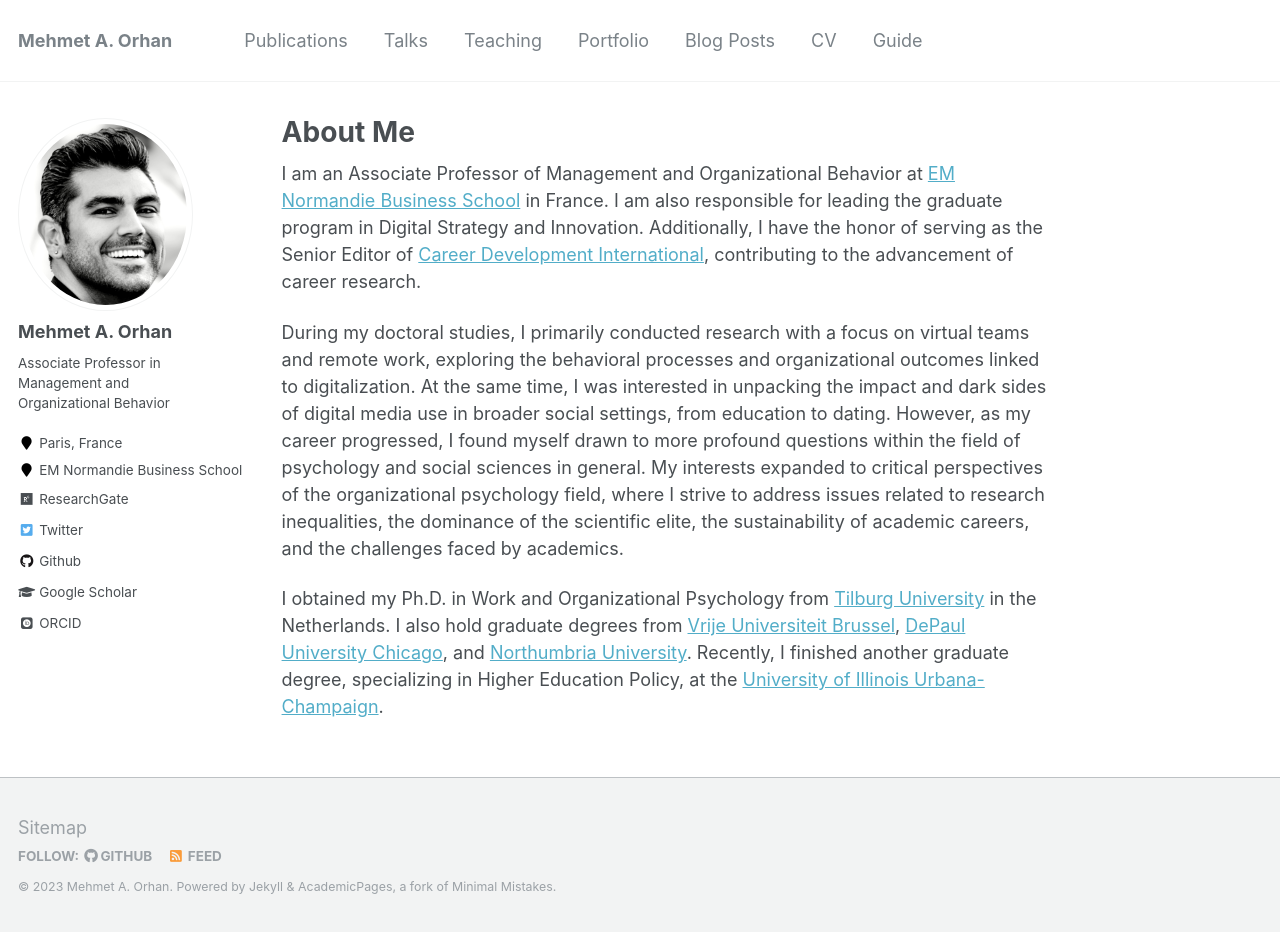
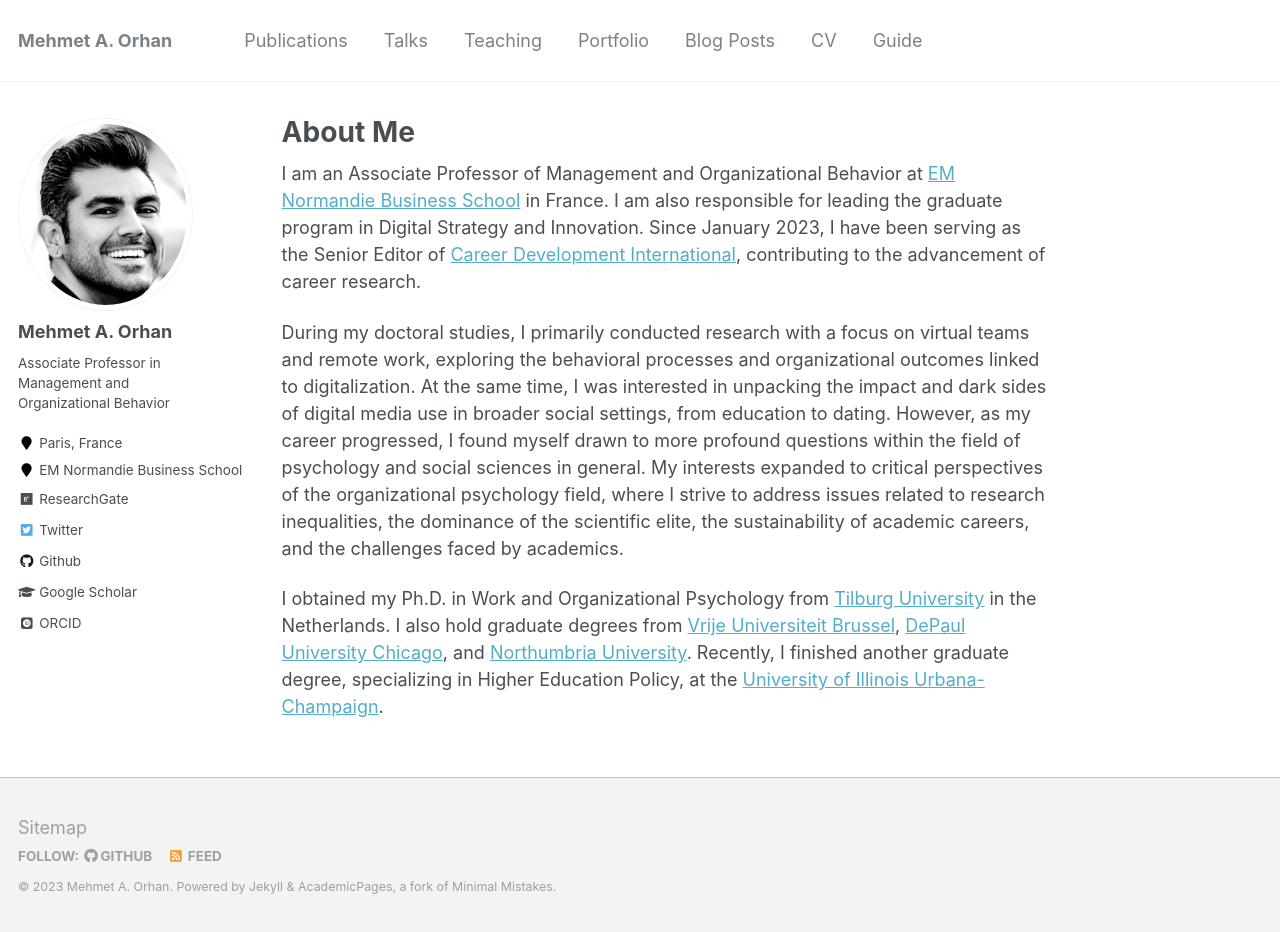
Before and after one commit to maorhan/maorhan.github.io, a Jekyll site: the page built from _pages/about.md, in a window 1280 px wide and 932 px high. Built offline with Jekyll 4.4.1, drawn with Linux system fonts in a browser that asks for light colours; some web fonts are replaced.

Commit message:
Update about.md

```diff
--- a/_pages/about.md
+++ b/_pages/about.md
@@ -8,7 +8,7 @@ redirect_from:
   - /about.html
 ---
 
-I am an Associate Professor of Management and Organizational Behavior at [EM Normandie Business School](https://en.em-normandie.com/) in France. I am also responsible for leading the graduate program in Digital Strategy and Innovation. Additionally, I have the honor of serving as the Senior Editor of [Career Development International](https://www.emeraldgrouppublishing.com/journal/cdi), contributing to the advancement of career research.
+I am an Associate Professor of Management and Organizational Behavior at [EM Normandie Business School](https://en.em-normandie.com/) in France. I am also responsible for leading the graduate program in Digital Strategy and Innovation. Since January 2023, I have been serving as the Senior Editor of [Career Development International](https://www.emeraldgrouppublishing.com/journal/cdi), contributing to the advancement of career research.
 
 During my doctoral studies, I primarily conducted research with a focus on virtual teams and remote work, exploring the behavioral processes and organizational outcomes linked to digitalization. At the same time, I was interested in unpacking the impact and dark sides of digital media use in broader social settings, from education to dating. However, as my career progressed, I found myself drawn to more profound questions within the field of psychology and social sciences in general. My interests expanded to critical perspectives of the organizational psychology field, where I strive to address issues related to research inequalities, the dominance of the scientific elite, the sustainability of academic careers, and the challenges faced by academics.
 
```
